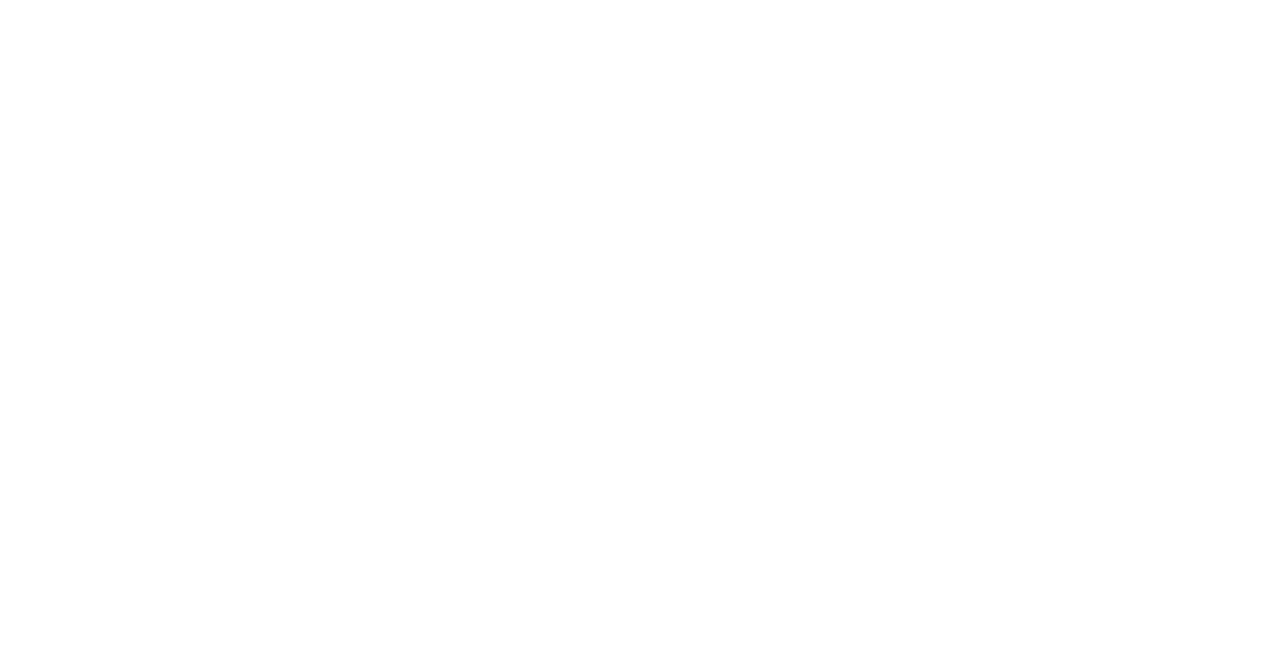
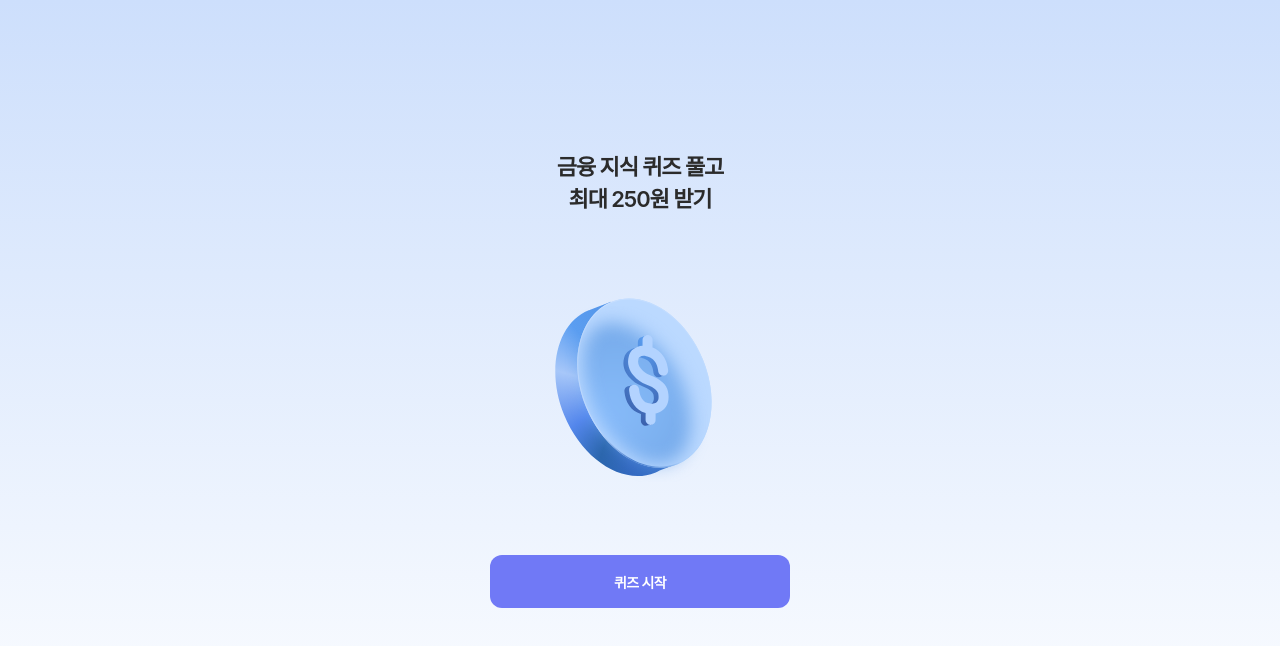
Before and after one commit to CtrlX-oneDayWallet/dayPocket_Front, a React (Create React App) app: page /quiz/main in a window 1280 px wide. Before the commit this address had no page. Shown: the top 646 px of the page. Built offline with nearby package versions, Linux system fonts and the light colour scheme.

Commit message:
feat: quizmain 제작

```diff
--- a/src/App.tsx
+++ b/src/App.tsx
@@ -17,6 +17,7 @@
   Account3,
   Explanation,
   Correct,
+  QuizMain,
 } from "./pages";
 
 function AnimatedRoutes() {
@@ -40,6 +41,7 @@
           <Route path="/asset/account/1" element={<Account1 />} />
           <Route path="/asset/account/2" element={<Account2 />} />
           <Route path="/asset/account/3" element={<Account3 />} />
+          <Route path="/quiz/main" element={<QuizMain />} />
         </Route>
       </Routes>
     </AnimatePresence>
--- a/src/pages/index.ts
+++ b/src/pages/index.ts
@@ -12,3 +12,4 @@
 export { default as Account1 } from "./assets/Account1";
 export { default as Account2 } from "./assets/Account2";
 export { default as Account3 } from "./assets/Account3";
+export { default as QuizMain } from "./quiz/Main";
--- a/src/pages/quiz/Explanation.styles.ts
+++ b/src/pages/quiz/Explanation.styles.ts
@@ -34,6 +34,7 @@
   justify-content: center;
   gap: 58px;
   margin-bottom: 24px;
+  margin-top: 10px;
 `;
 
 export const QuestionItem = styled.div`
--- /dev/null
+++ b/src/pages/quiz/Main.styles.ts
@@ -0,0 +1,20 @@
+import styled from "styled-components";
+
+export const QuizMainContainer = styled.div`
+  display: flex;
+  flex-direction: column;
+  align-items: center;
+  gap: 45px;
+  padding-top: 149px;
+`;
+
+export const Title = styled.p`
+  color: ${({ theme }) => theme.gray.gy6};
+  text-align: center;
+  font-size: 22px;
+  font-style: normal;
+  font-weight: 600;
+  line-height: normal;
+  letter-spacing: -1.1px;
+  margin-bottom: 12px;
+`;
--- /dev/null
+++ b/src/pages/quiz/Main.tsx
@@ -0,0 +1,19 @@
+import { Button } from "@/components";
+import * as S from "./Main.styles";
+import { ReactComponent as CoinIcon } from "@/assets/icons/coin.svg";
+import { useNavigate } from "react-router-dom";
+
+export default function QuizMain() {
+  const navigate = useNavigate();
+  return (
+    <S.QuizMainContainer>
+      <S.Title>
+        금융 지식 퀴즈 풀고
+        <br />
+        최대 250원 받기
+      </S.Title>
+      <CoinIcon width={240} height={240} />
+      <Button label="퀴즈 시작" onClick={() => navigate("/quiz/explanation")} />
+    </S.QuizMainContainer>
+  );
+}
```
